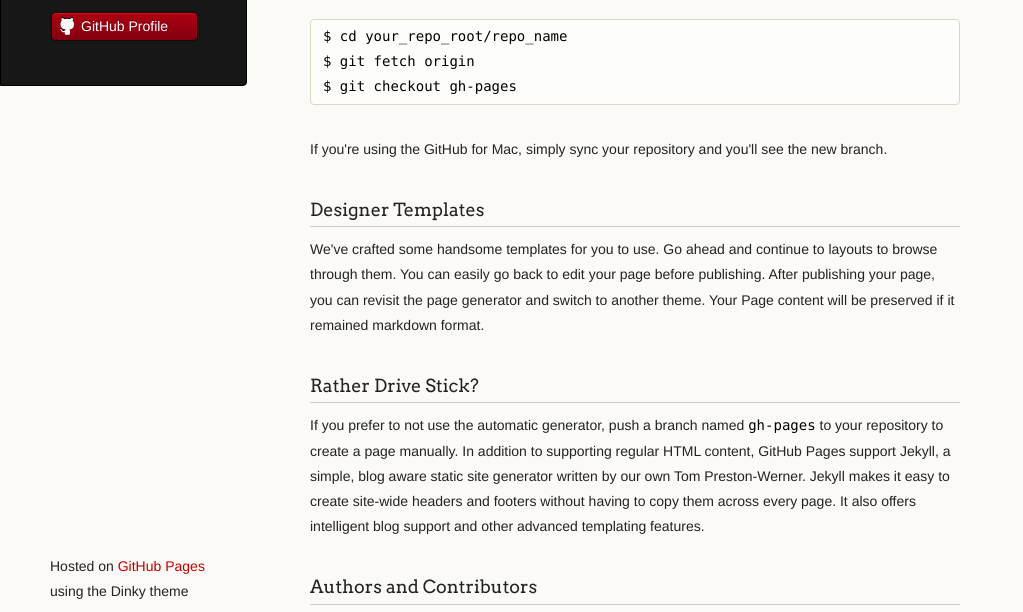
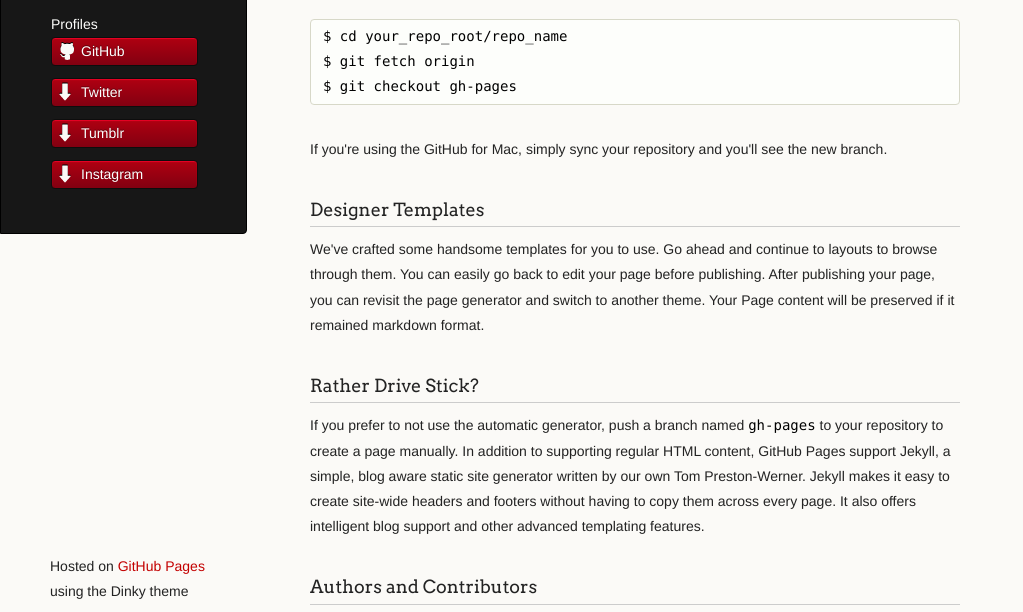
Before and after one commit to n8k99/n8k99.github.io, a plain HTML site: page index.html in a window 1280 px wide. Shown: the part 164-776 px from the top of the page, without its empty margins (0-1023 px from the left). Drawn offline with Linux system fonts and the light colour scheme.

Commit message:
Minor Navigation edits

```diff
--- a/index.html
+++ b/index.html
@@ -21,8 +21,11 @@
 
 
 
-        <ul>
-          <li><a class="buttons github" href="https://github.com/n8k99">GitHub Profile</a></li>
+        <ul>Profiles
+          <li><a class="buttons github" href="https://github.com/n8k99">GitHub</a></li>
+          <li><a class="buttons twitter" href="http://twitter.com/n8k99">Twitter</a></li>
+          <li><a class="buttons tumblr" href="http://blog.nathaneckenrode.com">Tumblr</a></li>
+          <li><a class="buttons instagram" href="http://instagram.com/_n8k99_">Instagram</a></li>
         </ul>
 
       </header>
--- a/stylesheets/styles.css
+++ b/stylesheets/styles.css
@@ -313,6 +313,9 @@ a.buttons:hover {
 	text-decoration: none;
 }
 
+a.twitter: {
+    background: url(../images/twitter-logo-white.png) no-repeat 1px;
+}
 
 /* Section - for main page content */
 
```
Also changed, not shown: images/twitter-logo-white.png (added).
